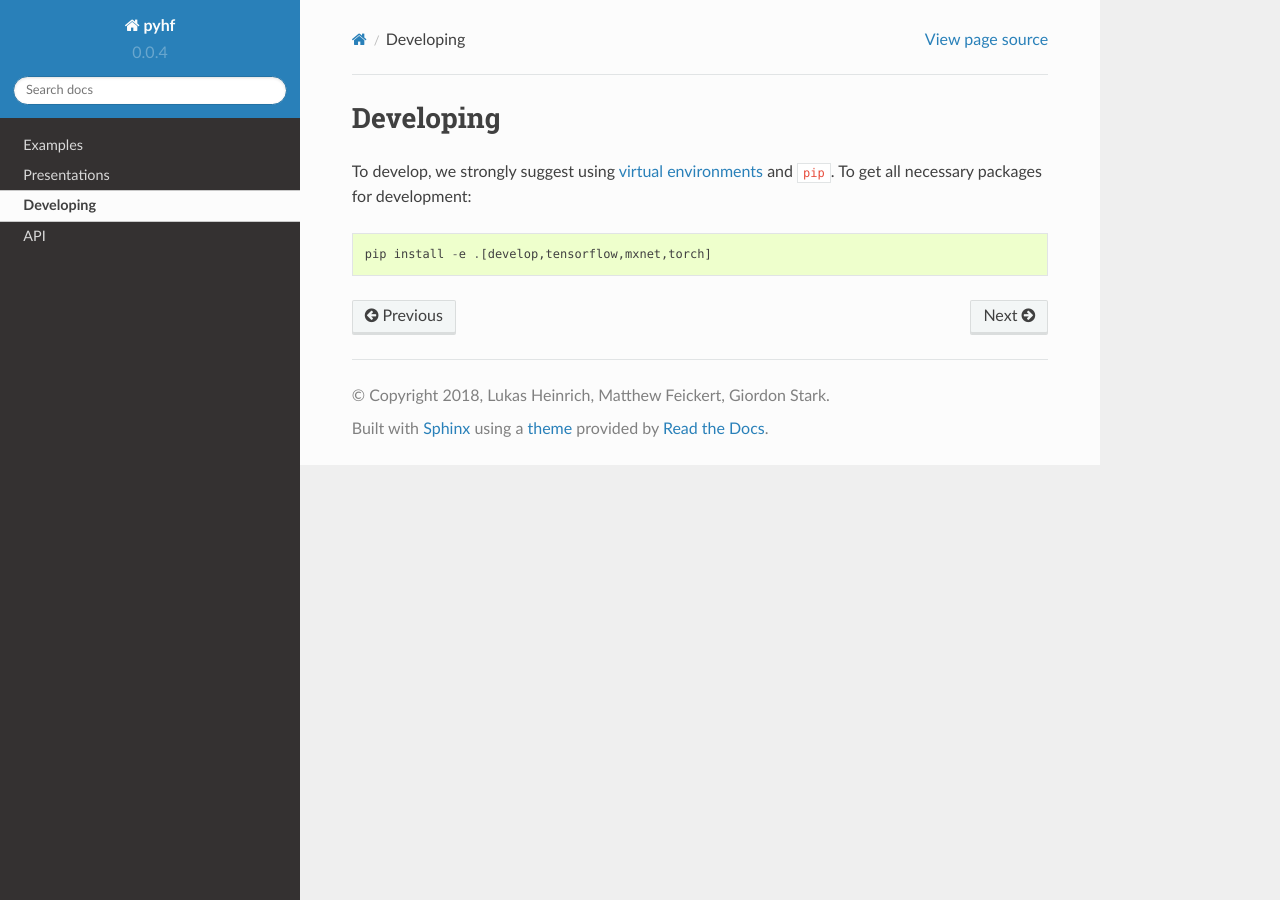
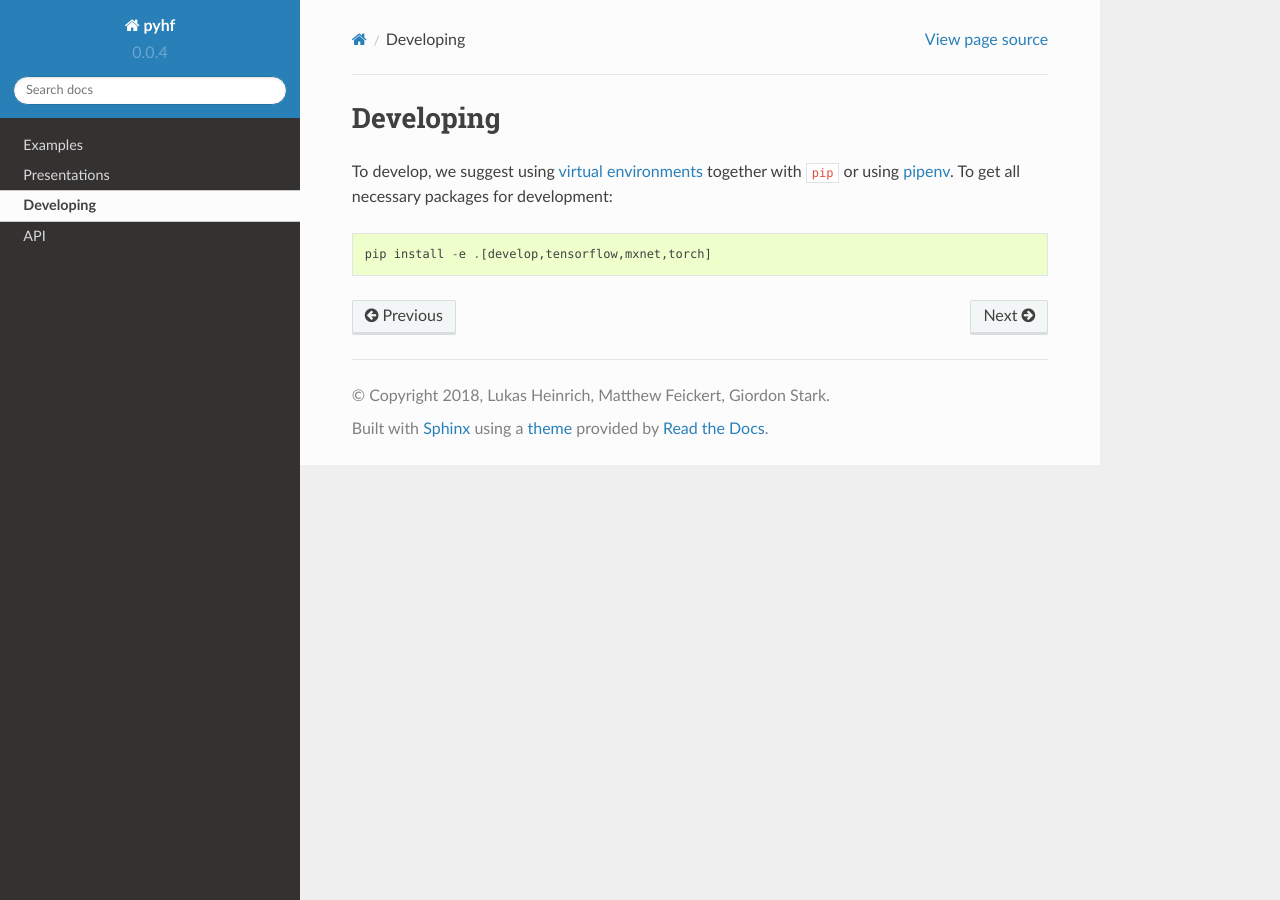
Before and after one commit to scikit-hep/pyhf, a Sphinx documentation site: the page built from docs/development.rst, in a window 1280 px wide. Built offline with Sphinx 7.4.7 and the Read the Docs theme 2.0.0, drawn with Linux system fonts in a browser that asks for light colours; pages that are not in the unit, such as notebooks, are missing from menus.

Commit message:
Add mention of pipenv for development
pipenv is more an tool for application work, but still highly valuable

```diff
--- a/docs/development.rst
+++ b/docs/development.rst
@@ -1,6 +1,6 @@
 Developing
 ==========
 
-To develop, we strongly suggest using `virtual environments <https://virtualenvwrapper.readthedocs.io/en/latest/>`__ and ``pip``. To get all necessary packages for development::
+To develop, we suggest using `virtual environments <https://virtualenvwrapper.readthedocs.io/en/latest/>`__ together with ``pip`` or using `pipenv <https://pipenv.readthedocs.io/en/latest/>`__. To get all necessary packages for development::
 
     pip install -e .[develop,tensorflow,mxnet,torch]
```
